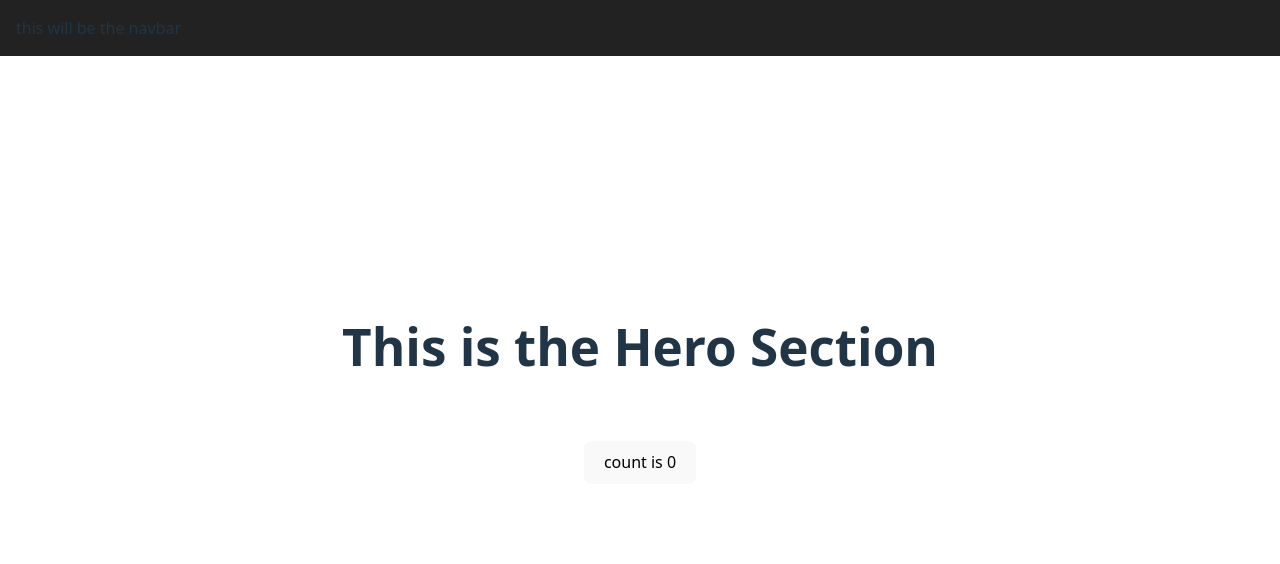
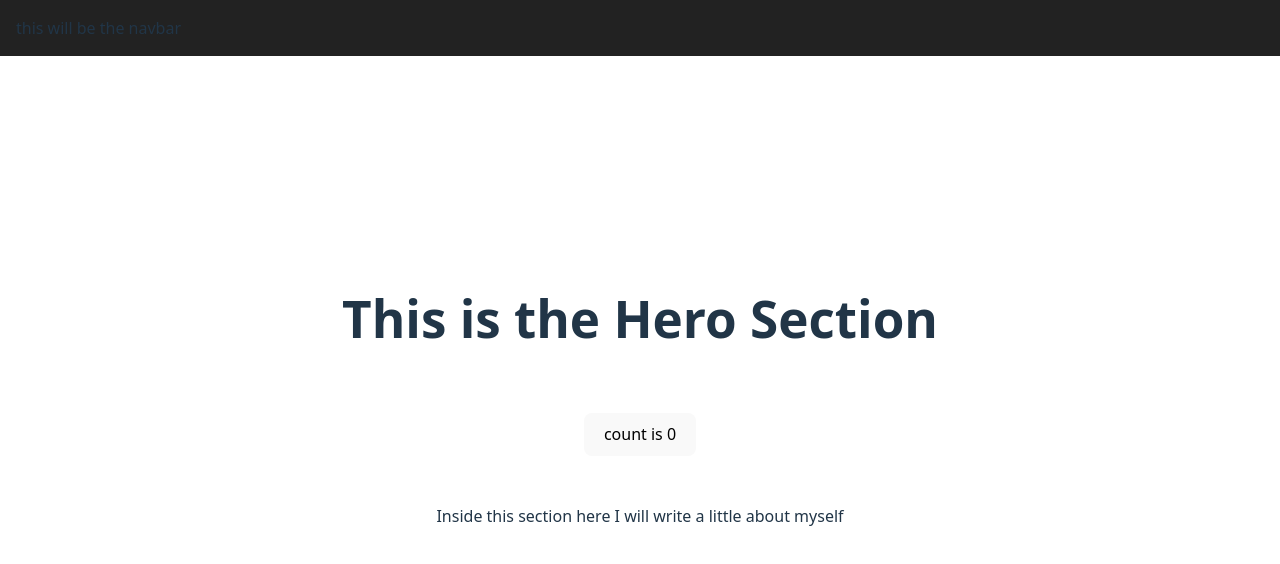
Before and after one commit to Fr4cas/fracas-app, a React (Vite) app: page / in a window 1280 px wide. Shown: the top 564 px of the page. Built offline with nearby package versions, Linux system fonts and the light colour scheme.

Commit message:
feat: add simple About component to Home

```diff
--- /dev/null
+++ b/src/components/About.jsx
@@ -0,0 +1,9 @@
+function About(){
+    return(
+        <div>
+            <p>Inside this section here I will write a little about myself</p>
+        </div>
+    )
+}
+
+export default About
--- a/src/pages/Home.jsx
+++ b/src/pages/Home.jsx
@@ -1,4 +1,5 @@
 import { useState } from 'react'
+import About from '../components/About'
 import Hero from "../components/Hero"
 import Navbar from "../components/Navbar"
 
@@ -14,6 +15,7 @@ function Home() {
                     count is {count}
                 </button>
             </div>
+            <About />
         </>
     )
 }
```
